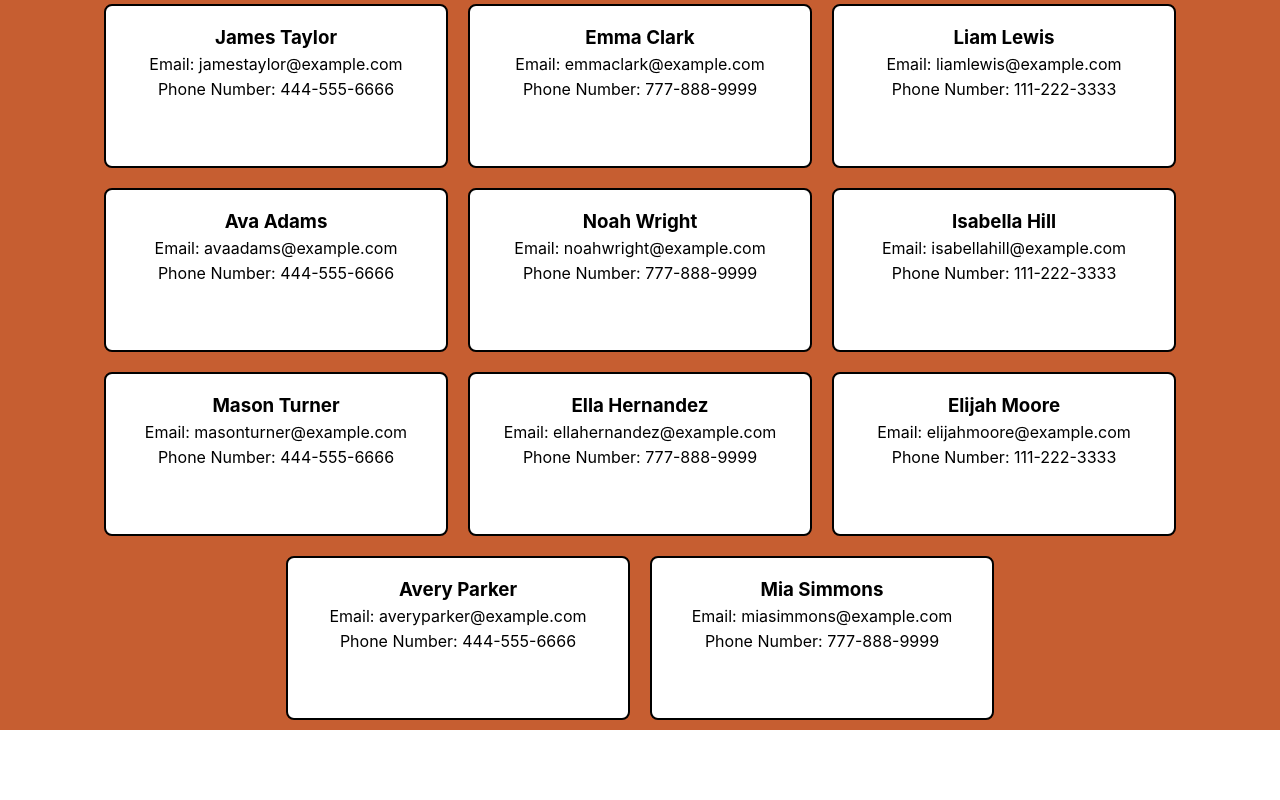
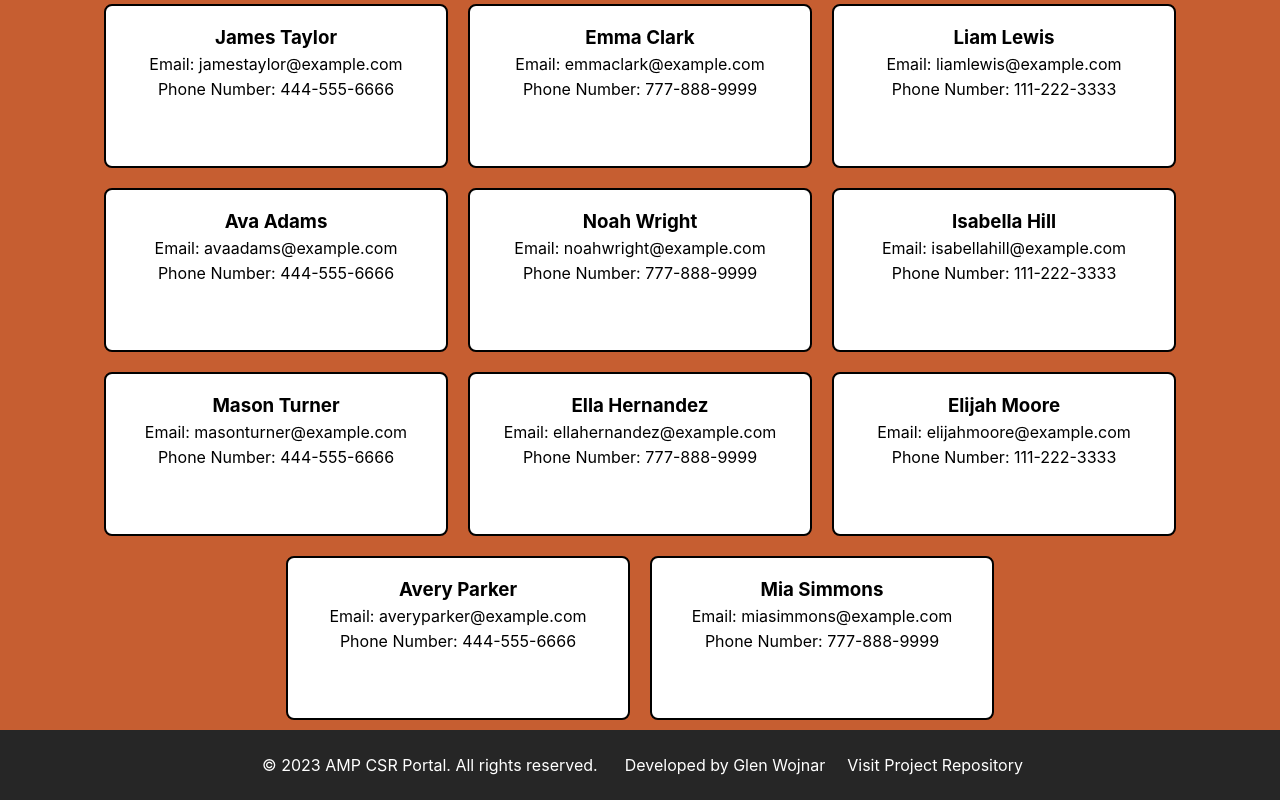
Before and after one commit to glwo/CSR-Front-End, a React (Create React App) app in the folder my-app/: page / in a window 1280 px wide. Shown: the part 667-1467 px from the top of the page. Before the commit the page ends 1397 px from the top, so only its background shows below. Built offline with nearby package versions, Linux system fonts and the light colour scheme.

Commit message:
more styling and added footer

```diff
--- a/my-app/src/App.js
+++ b/my-app/src/App.js
@@ -3,12 +3,14 @@ import logo from './logo.svg';
 import './App.css';
 import UserList from './features/Users/UsersList';
 import Header from './features/Header/Header';
+import Footer from './features/Footer/Footer';
 
 function App() {
   return (
     <div className="App">
       <Header />
         <UserList />
+        <Footer />
     </div>
   );
 }
--- /dev/null
+++ b/my-app/src/features/Footer/Footer.css
@@ -0,0 +1,24 @@
+.footer-container {
+    background-color: #262626; /* Dark background color for the footer */
+    color: #fff; /* Text color for the footer */
+    padding: 20px;
+  }
+
+  .footer-content {
+    display: flex;
+    justify-content: space-evenly;
+    max-width: 800px; /* Limit the width of the content within the footer */
+    margin: 0 auto; /* Center the content horizontally within the footer */
+    align-items: center;
+    /* text-align: center; */
+  }
+
+  /* Style the individual lines of text within the footer */
+  .footer-content p {
+    margin: 5px;
+  }
+
+  .footer-content a {
+    color: white;
+    text-decoration: none;
+  }
--- /dev/null
+++ b/my-app/src/features/Footer/Footer.js
@@ -0,0 +1,22 @@
+import React from 'react';
+import './Footer.css'; // Import the CSS file for styling
+
+const Footer = () => {
+  return (
+    <footer className="footer-container">
+      <div className="footer-content">
+        <p>© 2023 AMP CSR Portal. All rights reserved.</p>
+        <p>Developed by Glen Wojnar</p>
+        <a
+  href="https://github.com/glwo/CSR-Front-End"
+  target="_blank"
+  rel="noopener noreferrer"
+>
+  Visit Project Repository
+</a>
+      </div>
+    </footer>
+  );
+};
+
+export default Footer;
--- a/my-app/src/features/Users/UsersList.css
+++ b/my-app/src/features/Users/UsersList.css
@@ -22,13 +22,10 @@
     margin: 10px;
     padding: 20px;
     border-radius: 8px;
-    background-color: white; /* Set the background color for the cards */
-    color: black; /* Set the text color */
-    border: 2px solid black; /* Add black border to the cards */
+    background-color: white;
+    color: black;
+    border: 2px solid black;
     cursor: pointer;
-    /* max-height: 15vh; */
-    overflow: hidden; /* Hide any overflow content */
-    transition: max-height 0.3s ease; /* Add transition effect */
   }
 
   /* Styling for the user details within the card */
@@ -39,16 +36,7 @@
     padding-bottom: 5px;
   }
 
-  /* Add hover effect */
-  .user-card:hover {
-    background-color: black;
-    color: white;
-    border: 2px solid #c65e31;
-    /* max-height: 30vh; Expand the card on hover */
-  }
-
   /* Additional Styles */
-
   .user-buttons {
     display: flex;
     justify-content: space-between;
@@ -62,11 +50,8 @@
   }
 
   .user-details {
-    /* max-height: 150px; Remove the fixed max-height for dynamic expansion */
     list-style: none;
     padding-left: 0;
-    overflow: hidden; /* Hide any overflow content */
-    transition: max-height 0.3s ease; /* Add transition effect for dynamic expansion */
   }
 
   /* Styling for the subscriptions and purchase history lists */
--- a/my-app/src/features/Users/UsersList.js
+++ b/my-app/src/features/Users/UsersList.js
@@ -82,7 +82,6 @@ const UserList = () => {
             style={{ height: expandedCard === user.id ? calculateCardHeight(user) : '15vh' }}
           >
             {selectedUser?.id === user.id ? (
-              <>
               <div className="user-details">
                 <h3>{user.name}</h3>
                 <p>Email: {user.email}</p>
@@ -90,7 +89,7 @@ const UserList = () => {
                 {user.subscriptions.length > 0 ? (
                   <>
                     <p>Subscriptions:</p>
-                      <ul className="no-bullets"> {/* Add the "no-bullets" class to hide bullet points */}
+                    <ul className="no-bullets">
                       {user.subscriptions.map((subscription) => (
                         <li key={subscription.id}>
                           Vehicle: {subscription.vehicle}, Status: {subscription.status}
@@ -99,12 +98,15 @@ const UserList = () => {
                     </ul>
                   </>
                 ) : (
-                    <><p>Subscriptions:</p><p>User does not have any subscriptions.</p></>
+                  <>
+                    <p>Subscriptions:</p>
+                    <p>User does not have any subscriptions.</p>
+                  </>
                 )}
                 {user.purchaseHistory.length > 0 ? (
                   <>
                     <p>Purchase History:</p>
-                      <ul className="no-bullets"> {/* Add the "no-bullets" class to hide bullet points */}
+                    <ul className="no-bullets">
                       {user.purchaseHistory.map((purchase) => (
                         <li key={purchase.id}>
                           Date: {purchase.date}, Amount: {purchase.amount}
@@ -113,20 +115,22 @@ const UserList = () => {
                     </ul>
                   </>
                 ) : (
-                    <><p>Purchase History:</p><p>User has not made any purchases.</p></>
+                  <>
+                    <p>Purchase History:</p>
+                    <p>User has not made any purchases.</p>
+                  </>
                 )}
-                </div>
                 <div className="user-buttons">
                   <button onClick={() => setEditAccountModalOpen(true)}>Edit Account</button>
                   <button onClick={handleManageSubscriptions}>Manage Subscriptions</button>
                 </div>
-              </>
+              </div>
             ) : (
-              <>
+              <div>
                 <h3>{user.name}</h3>
                 <p>Email: {user.email}</p>
                 <p>Phone Number: {user.phoneNumber}</p>
-              </>
+              </div>
             )}
           </div>
         ))}
@@ -148,6 +152,7 @@ const UserList = () => {
       )}
     </div>
   );
+
 };
 
 export default UserList;
```
Lines whose indentation alone changed are shown as unchanged.
